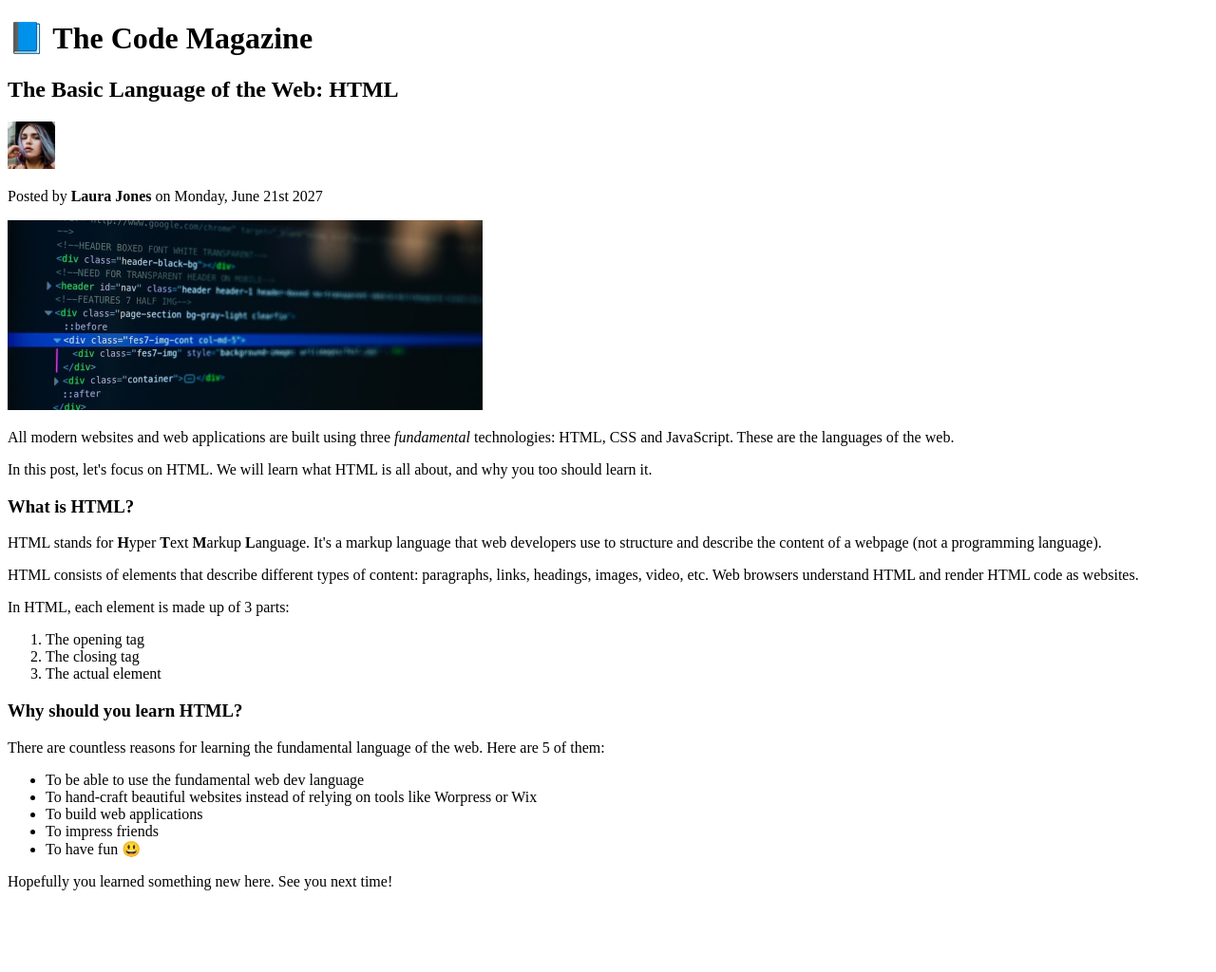
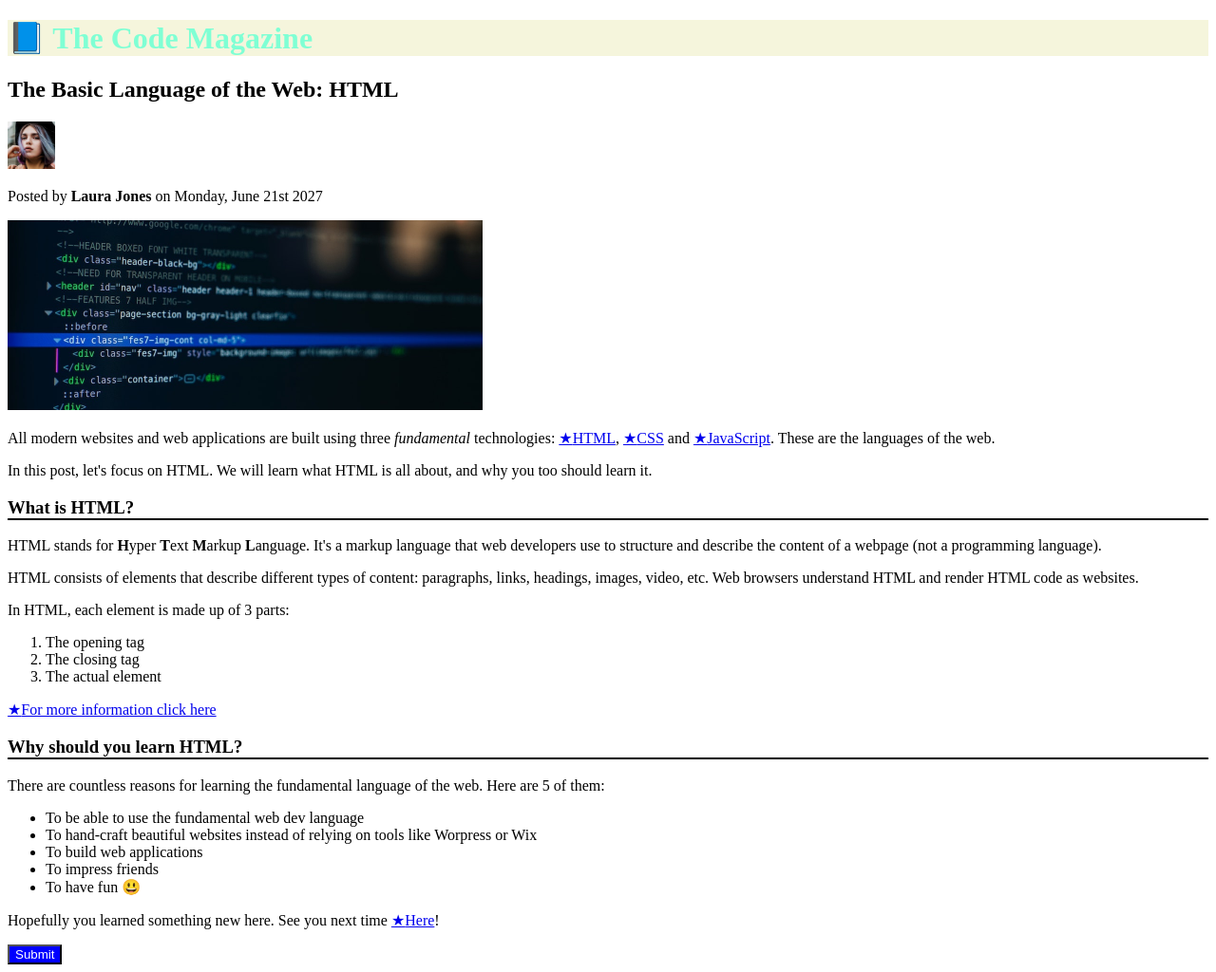
Before and after one commit to TatianaCotruta/Tekwill, a plain HTML site: page html-homework/index.html in a window 1280 px wide. Shown: the whole page at 95% size. Before the commit the page ends 954 px from the top, so only its background shows below. Drawn offline with Linux system fonts and the light colour scheme; files that its build step writes are made by us from their sources.

Commit message:
Adds css homework

```diff
--- a/html-homework/index.html
+++ b/html-homework/index.html
@@ -3,23 +3,35 @@
     <head>
         <meta charset="UTF-8">
         <title>📘 The Code Magazine </title>
+        <link href="styles/style.css" rel="stylesheet" />
     </head>
     <body>
-        <h1>
+        <h1 id="page-title">
             <strong>
                 📘 The Code Magazine
             </strong>
         </h1>
-        <h2>
+
+         <h2>
             <strong>
                 The Basic Language of the Web: HTML
             </strong>
         </h2>
+
         <img alt="laura-jones.jpg" width="50" height="50" src="./img/laura-jones.jpg" />
+
         <p>Posted by <strong>Laura Jones</strong> on Monday, June 21st 2027</p>
+
         <img src="./img/post-img.jpg" alt="post-img.jpg" width="500" height="200" />
-        <p>All modern websites and web applications are built using three <em>fundamental</em> technologies: HTML, CSS and JavaScript. These are the languages of the web.</p>
+
+        <p>All modern websites and web applications are built using three <em>fundamental</em> technologies:
+            <a href="https://developer.mozilla.org/en-US/docs/Web/HTML" target="_blank">HTML</a>,
+            <a href="https://developer.mozilla.org/en-US/docs/Web/CSS" target="_blank">CSS</a>
+            and <a href="https://developer.mozilla.org/en-US/docs/Web/JavaScript" target="_blank">JavaScript</a>.
+            These are the languages of the web.
+        </p>
         <p>In this post, let's focus on HTML. We will learn what HTML is all about, and why you too should learn it.</p>
+
         <h3>What is HTML?</h3>
         <p>HTML stands for <strong>H</strong>yper <strong>T</strong>ext <strong>M</strong>arkup <strong>L</strong>anguage. It's a markup language that web developers use to structure and describe the content of a webpage (not a programming language).</p>
         <p>HTML consists of elements that describe different types of content: paragraphs, links, headings, images, video, etc. Web browsers understand HTML and render HTML code as websites.</p>
@@ -30,7 +42,10 @@
                 <li>The actual element</li>
             </ol>
         </p>
+        <a href="https://developer.mozilla.org/en-US/docs/Web/HTML">For more information click here</a>
+
         <!--You can learn more at the MDN Web Docs.-->
+
         <h3>Why should you learn HTML?</h3>
         <p>There are countless reasons for learning the fundamental language of the web. Here are 5 of them:
             <ul>
@@ -41,6 +56,9 @@
                 <li>To have fun 😃</li>
             </ul>
         </p>
-        <p>Hopefully you learned something new here. See you next time!</p>
+        <p>
+            Hopefully you learned something new here. See you next time <a href="https://google.com/maps/place/Tekwill/@47.0634202,28.8647703,17z/data=!3m1!4b1!4m6!3m5!1s0x40c97cdfd5ea1de7:0x41e815fb62f45930!8m2!3d47.0634166!4d28.8673506!16s%2Fg%2F11dxc11t1h?entry=ttu" target="_blank">Here</a>!
+        </p>
+        <button class="btn" type="button">Submit</button>
     </body>
 </html>
--- /dev/null
+++ b/styles/style.css
@@ -0,0 +1,30 @@
+.btn {
+    color: white;
+    background-color: blue;
+}
+
+#page-title {
+    color: aquamarine;
+    background-color: beige;
+}
+
+p {
+    font-size: 16px;
+}
+
+a:hover {
+    color: crimson;
+}
+a::before {
+    content: "★";
+}
+
+h3::after {
+    content: " ";
+    display: block;
+    border-bottom: 2px solid black;
+}
+
+h1 {
+    background-color: rgba(255, 0, 200, 1);
+}
```
